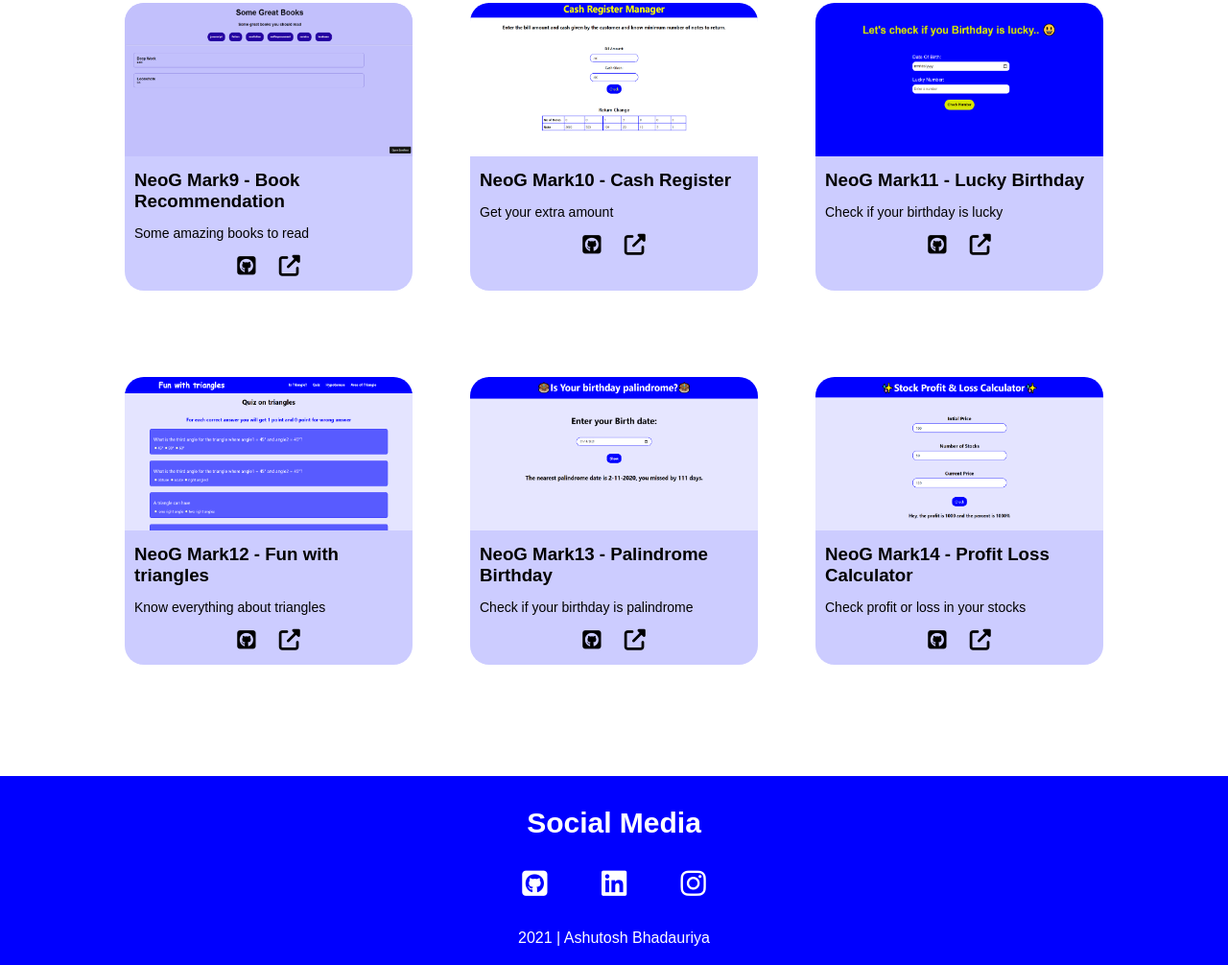
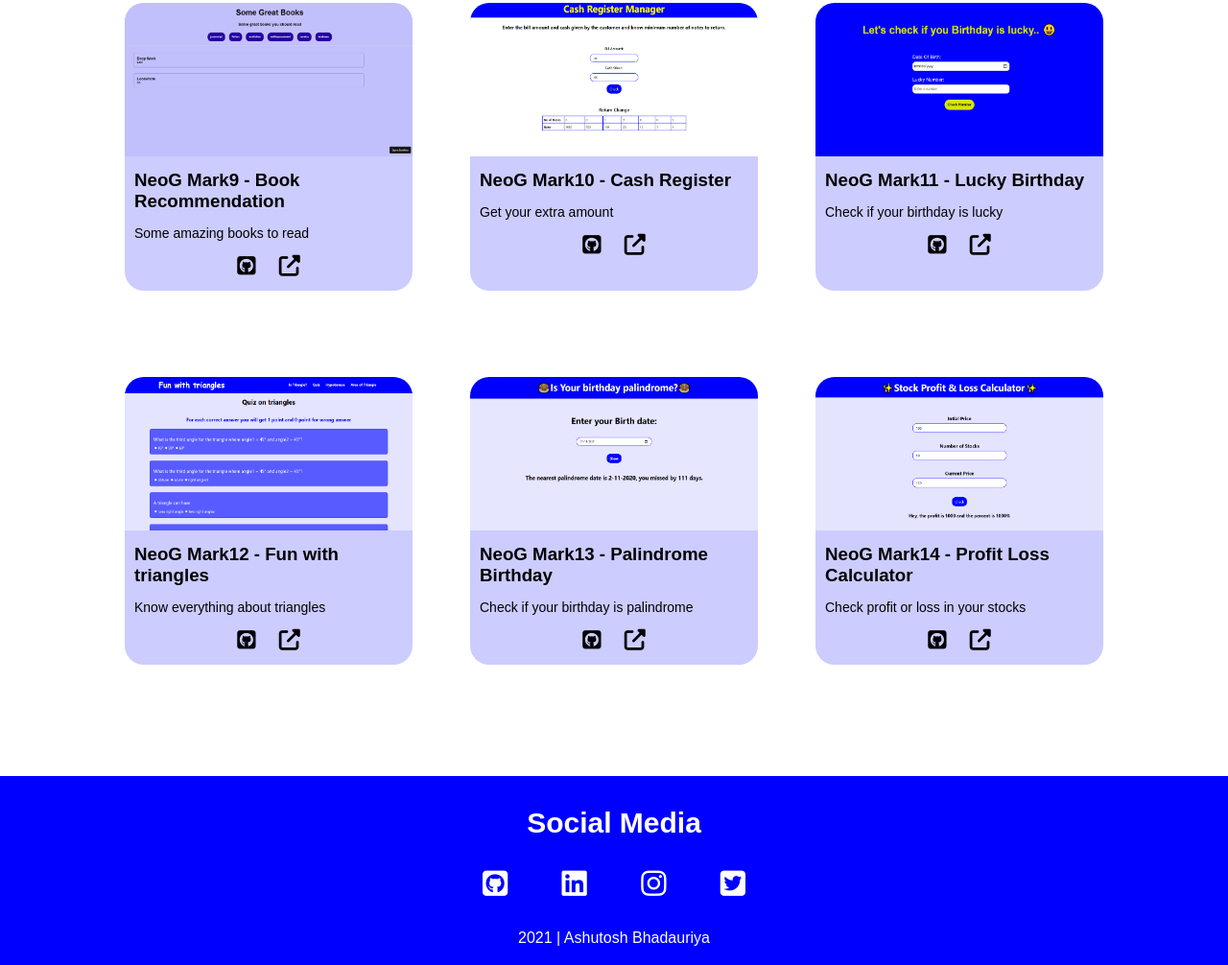
Before and after one commit to Ashutosh-Bhadauriya/RA-Portfolio, a plain HTML site: page projects.html in a window 1280 px wide. Shown: the part 1107-2113 px from the top of the page at 96% size. Drawn offline with Linux system fonts and the light colour scheme.

Commit message:
Feature: Twitter link

```diff
--- a/projects.html
+++ b/projects.html
@@ -16,7 +16,7 @@
       <div class="nav-brand"><a href="/">Ashutosh Bhadauriya</a></div>
       <ul class="list-non-bullet nav-pills">
         <li class="list-item-inline">
-          <a class="link " href="/">Home</a>
+          <a class="link" href="/">Home</a>
         </li>
         <li class="list-item-inline">
           <a class="link link-active" href="projects.html">Projects</a>
@@ -125,9 +125,7 @@
           </div>
           <div class="card">
             <img class="card-image" src="images/emotions.png" alt="" />
-              <h3 class="card-heading">
-                NeoG Mark8 - Know your Emotions
-              </h3>
+            <h3 class="card-heading">NeoG Mark8 - Know your Emotions</h3>
             <p class="card-para">Input emoji to know your emotions</p>
             <a
               class="card-link"
@@ -135,10 +133,7 @@
               target="_blank"
               ><i class="fa fa-github-square"></i
             ></a>
-              <a
-                class="card-link"
-                href="https://nzdry.csb.app/"
-                target="_blank"
+            <a class="card-link" href="https://nzdry.csb.app/" target="_blank"
               ><i class="fa fa-external-link"></i
             ></a>
           </div>
@@ -147,7 +142,7 @@
         <div class="project-container">
           <div class="card">
             <img class="card-image" src="images/bookrc.png" alt="" />
-              <h3 class="card-heading">NeoG Mark9 -  Book Recommendation</h3>
+            <h3 class="card-heading">NeoG Mark9 - Book Recommendation</h3>
             <p class="card-para">Some amazing books to read</p>
             <a
               class="card-link"
@@ -155,10 +150,7 @@
               target="_blank"
               ><i class="fa fa-github-square"></i
             ></a>
-              <a
-                class="card-link"
-                href="https://icfno.csb.app/"
-                target="_blank"
+            <a class="card-link" href="https://icfno.csb.app/" target="_blank"
               ><i class="fa fa-external-link"></i
             ></a>
           </div>
@@ -181,9 +173,7 @@
           </div>
           <div class="card">
             <img class="card-image" src="images/lucky.png" alt="" />
-              <h3 class="card-heading">
-                NeoG Mark11 - Lucky Birthday
-              </h3>
+            <h3 class="card-heading">NeoG Mark11 - Lucky Birthday</h3>
             <p class="card-para">Check if your birthday is lucky</p>
             <a
               class="card-link"
@@ -237,9 +227,7 @@
           </div>
           <div class="card">
             <img class="card-image" src="images/proloss.png" alt="" />
-              <h3 class="card-heading">
-                NeoG Mark14 - Profit Loss Calculator
-              </h3>
+            <h3 class="card-heading">NeoG Mark14 - Profit Loss Calculator</h3>
             <p class="card-para">Check profit or loss in your stocks</p>
             <a
               class="card-link"
@@ -288,6 +276,15 @@
             <i class="fa fa-instagram"></i>
           </a>
         </li>
+        <li class="list-item-inline">
+          <a
+            class="link"
+            href="https://twitter.com/b__ashutosh"
+            target="_blank"
+          >
+            <i class="fa fa-twitter-square"></i>
+          </a>
+        </li>
       </ul>
       <p>2021 | Ashutosh Bhadauriya</p>
     </footer>
```
Also changed, not shown: blog1.html (+9 -0 lines), blog2.html (+9 -0 lines), blogs.html (+9 -0 lines). Lines whose indentation alone changed are shown as unchanged.
